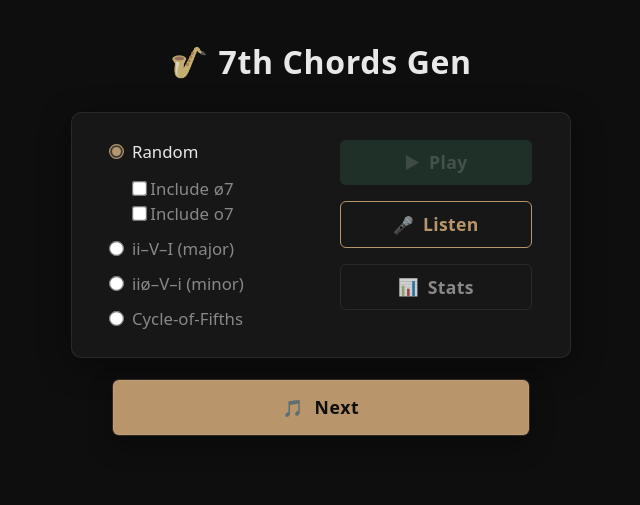
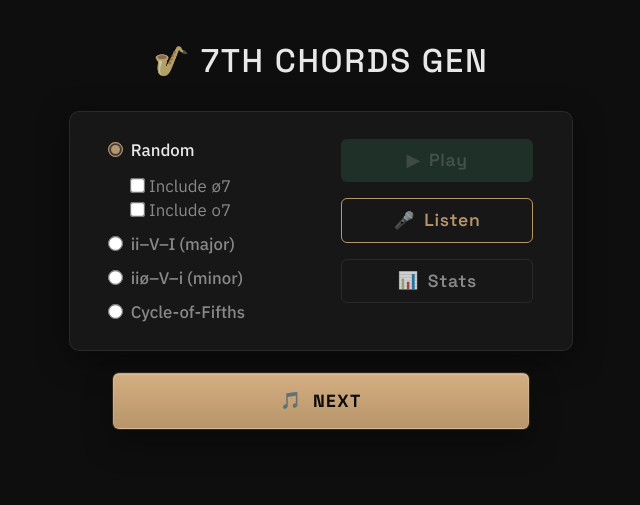
Before and after one commit to cawel/cawel.github.com, a plain HTML site: page music/7th-chords-gen/index.html in a window 1280 px wide. Shown: the whole page, without its empty margins (319-959 px from the left). Drawn offline with Linux system fonts and the light colour scheme.

Commit message:
Add studio-feel to the UI

```diff
--- a/music/7th-chords-gen/index.html
+++ b/music/7th-chords-gen/index.html
@@ -4,6 +4,9 @@
 <meta charset="UTF-8">
 <title>7th Chords Gen</title>
 <meta name="viewport" content="width=device-width, initial-scale=1.0">
+<link rel="preconnect" href="https://fonts.googleapis.com">
+<link rel="preconnect" href="https://fonts.gstatic.com" crossorigin>
+<link href="https://fonts.googleapis.com/css2?family=IBM+Plex+Sans:wght@400;500;600;700&family=Space+Grotesk:wght@500;600;700&display=swap" rel="stylesheet">
 <link rel="stylesheet" href="style.css">
 </head>
 <body>
--- a/music/7th-chords-gen/style.css
+++ b/music/7th-chords-gen/style.css
@@ -15,6 +15,11 @@
   --accent:      #b8956a;   /* warm brass */
   --play-bg:     #2e6b4f;   /* deep muted green */
   --play-text:   #a8d8bc;
+  --accent-strong:#d2ae81;
+  --accent-shadow: rgba(184,149,106,0.2);
+
+  --font-ui:      "IBM Plex Sans", system-ui, sans-serif;
+  --font-display: "Space Grotesk", system-ui, sans-serif;
 
   --btn-font:   clamp(0.95rem, 2.2vw, 1.1rem);
   --btn-py:     clamp(0.55rem, 1.3vw, 0.65rem);
@@ -25,7 +30,7 @@
 }
 
 body {
-  font-family: system-ui, -apple-system, sans-serif;
+  font-family: var(--font-ui);
   min-height: 100vh;
   display: flex;
   flex-direction: column;
@@ -36,20 +41,22 @@ body {
 header h1 {
   text-align: center;
   margin: clamp(1.1rem, 4vw, 2.5rem) 0 clamp(0.8rem, 3vw, 1.8rem);
-  font-size: clamp(1.4rem, 4vw, 2rem);
-  font-weight: 600;
+  font-family: var(--font-display);
+  font-size: clamp(1.45rem, 4vw, 2.05rem);
+  font-weight: 500;
   color: var(--title);
-  letter-spacing: 0.02em;
+  letter-spacing: 0.05em;
   display: flex;
   justify-content: center;
   align-items: center;
   gap: clamp(0.35rem, 1.5vw, 0.6rem);
+  text-transform: uppercase;
 }
 
 .title-icon {
-  font-size: 0.95em;
+  font-size: 0.88em;
   filter: grayscale(0.3) saturate(0.65);
-  opacity: 0.85;
+  opacity: 0.78;
 }
 
 .control-container {
@@ -153,14 +160,14 @@ header h1 {
 
 /* Base button style */
 button {
+  font-family: var(--font-display);
   font-weight: 600;
   cursor: pointer;
   border: none;
   outline: none;
   transition: opacity 0.15s ease, transform 0.1s ease;
   border-radius: var(--btn-radius);
-  font-family: inherit;
-  letter-spacing: 0.02em;
+  letter-spacing: 0.04em;
 }
 
 button .btn-icon,
@@ -224,8 +231,8 @@ button:disabled {
 
 /* Next button */
 .next-btn {
-  background: var(--accent);
-  color: #0e0e0e;
+  background: linear-gradient(180deg, var(--accent-strong), var(--accent));
+  color: #0b0b0b;
   font-weight: 700;
   display: inline-flex;
   align-items: center;
@@ -233,22 +240,23 @@ button:disabled {
   gap: 0.65rem;
 
   font-size: var(--btn-font);
-  padding: clamp(0.75rem, 1.8vw, 0.9rem) clamp(1.8rem, 6vw, 3.25rem);
-  letter-spacing: 0.04em;
+  padding: clamp(0.85rem, 1.9vw, 1rem) clamp(2rem, 6vw, 3.5rem);
+  letter-spacing: 0.08em;
+  text-transform: uppercase;
 
   width: min(26rem, 92vw);
   margin-top: 0.35rem;
-  border: 1px solid rgba(255,255,255,0.08);
-  box-shadow: 0 0 0 1px rgba(184,149,106,0.22), 0 10px 24px rgba(0,0,0,0.35);
+  border: 1px solid rgba(255,255,255,0.14);
+  box-shadow: inset 0 1px 0 rgba(255,255,255,0.18), 0 0 0 1px var(--accent-shadow), 0 14px 30px rgba(0,0,0,0.34);
 }
 
 .next-btn .btn-icon {
-  opacity: 0.95;
-  filter: grayscale(0.05) saturate(0.8);
+  opacity: 0.92;
+  filter: grayscale(0.1) saturate(0.85);
 }
 
 .next-btn:hover:not(:disabled) {
-  opacity: 0.94;
+  opacity: 0.97;
   transform: translateY(-1px);
 }
 
```
